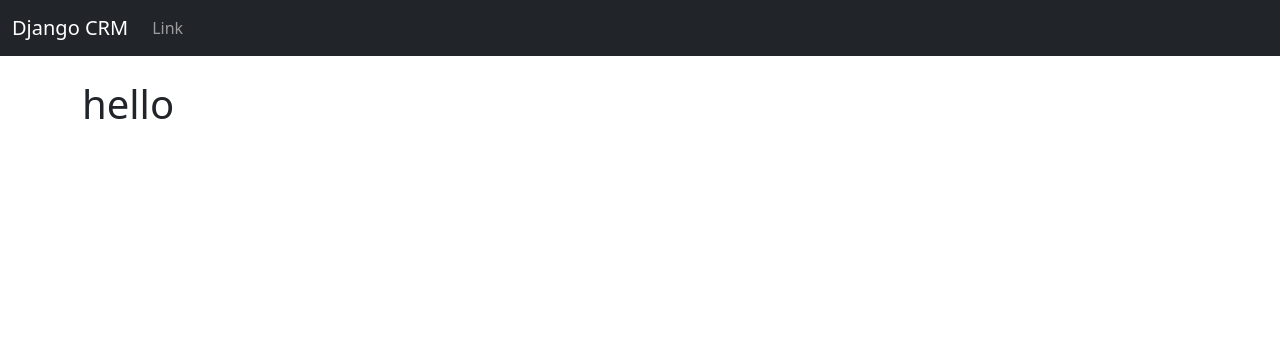
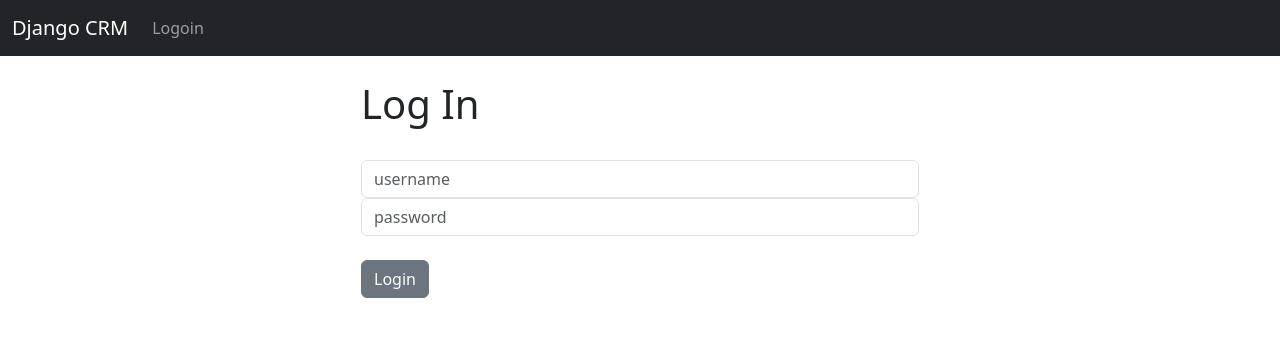
Before and after one commit to lakshaya05/django-CRM, a Django app: page / in a window 1280 px wide. Shown: the top 337 px of the page. Run offline with Django 5.2, Linux system fonts and the light colour scheme.

Commit message:
login and logout

```diff
--- a/dcrm/website/templates/base.html
+++ b/dcrm/website/templates/base.html
@@ -11,6 +11,17 @@
     {% include 'navbar.html' %}
     <div class="container">
         <br/>
+        {% if messages %}
+          {% for message in messages %}
+            <div class="alert alert-warning alert-dismissible fade show" role="alert">
+              {{ message }}
+              <button type="button" class="btn-close" data-bs-dismiss="alert" aria-label="Close"></button>
+            </div>
+
+
+            {% endfor %}
+            {% endif %}
+
         {% block content %}
         {% endblock %}
     </div>
--- a/dcrm/website/templates/home.html
+++ b/dcrm/website/templates/home.html
@@ -2,6 +2,37 @@
 
 {% block content %}
 
-<h1> hello </h1>
+<div class="col-md-6 offset-md-3">
+
+{% if user.is_authenticated %}
+
+<h1>hello</h1>
+
+{% else %}
+
+
+<h1> Log In </h1>
+<br/>
+
+<form method="POST" action="{% url 'home' %}">
+{% csrf_token %}
+
+<form>
+    <div class="mb-3">
+      <input type="text" class="form-control" name="username", placeholder="username">
+
+    <div class="mb-3">
+
+      <input type="password" class="form-control" name="password", placeholder="password">
+
+      <br/>
+    <button type="submit" class="btn btn-secondary">Login</button>
+  </form>
+
+</form>
+
+</div>
+
+{% endif %}
 
 {% endblock %}
--- a/dcrm/website/templates/navbar.html
+++ b/dcrm/website/templates/navbar.html
@@ -7,9 +7,16 @@
       <div class="collapse navbar-collapse" id="navbarSupportedContent">
         <ul class="navbar-nav me-auto mb-2 mb-lg-0">
 
+            {% if user.is_authenticated %}
+
           <li class="nav-item">
-            <a class="nav-link" href="#">Link</a>
+            <a class="nav-link" href="{% url 'logout' %}">Logout</a>
           </li>
+          {% else %}
+          <li class="nav-item">
+            <a class="nav-link" href="{% url 'home' %}">Logoin</a>
+            </li>
+            {% endif %}
         </ul>
 
       </div>
--- a/dcrm/website/urls.py
+++ b/dcrm/website/urls.py
@@ -4,4 +4,7 @@ from django.urls import path
 
 urlpatterns = [
     path('', views.home, name='home'),
+    #path('login/', views.login_user, name='login'),
+    path('logout/', views.logout_user, name='logout'),
+
 ]
--- a/dcrm/website/views.py
+++ b/dcrm/website/views.py
@@ -1,4 +1,26 @@
-from django.shortcuts import render
+from django.shortcuts import render, redirect
+from django.contrib.auth import authenticate, login, logout
+from django.contrib import messages
+
 
 def home(request):
-    return render(request, 'home.html',)
+
+	if request.method == 'POST':
+		username = request.POST['username']
+		password = request.POST['password']
+
+		user = authenticate(request, username=username, password=password)
+		if user is not None:
+			login(request, user)
+			messages.success(request, "You Have Been Logged In!")
+			return redirect('home')
+		else:
+			messages.success(request, "There Was An Error Logging In, Please Try Again...")
+			return redirect('home')
+	else:
+		return render(request, 'home.html', {})
+
+def logout_user(request):
+	logout(request)
+	messages.success(request, "You Have Been Logged Out...")
+	return redirect('home')
```
